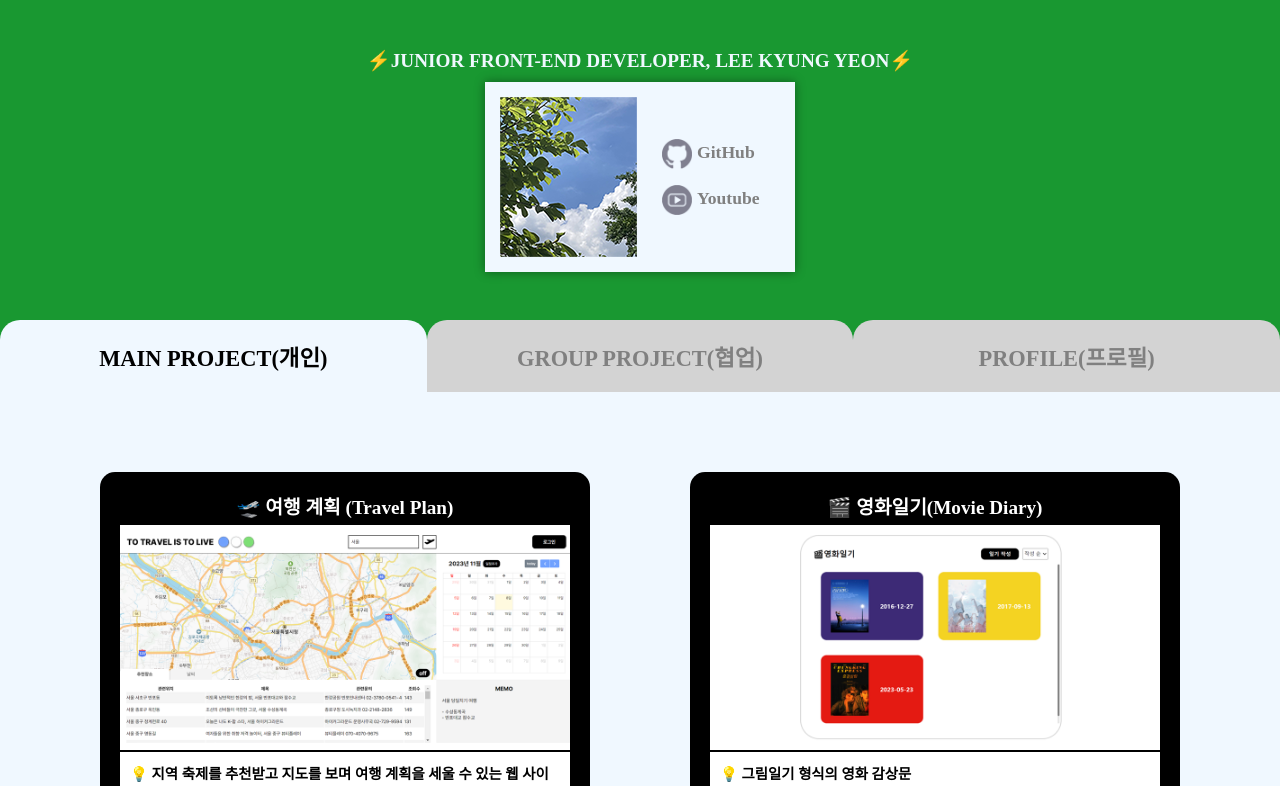
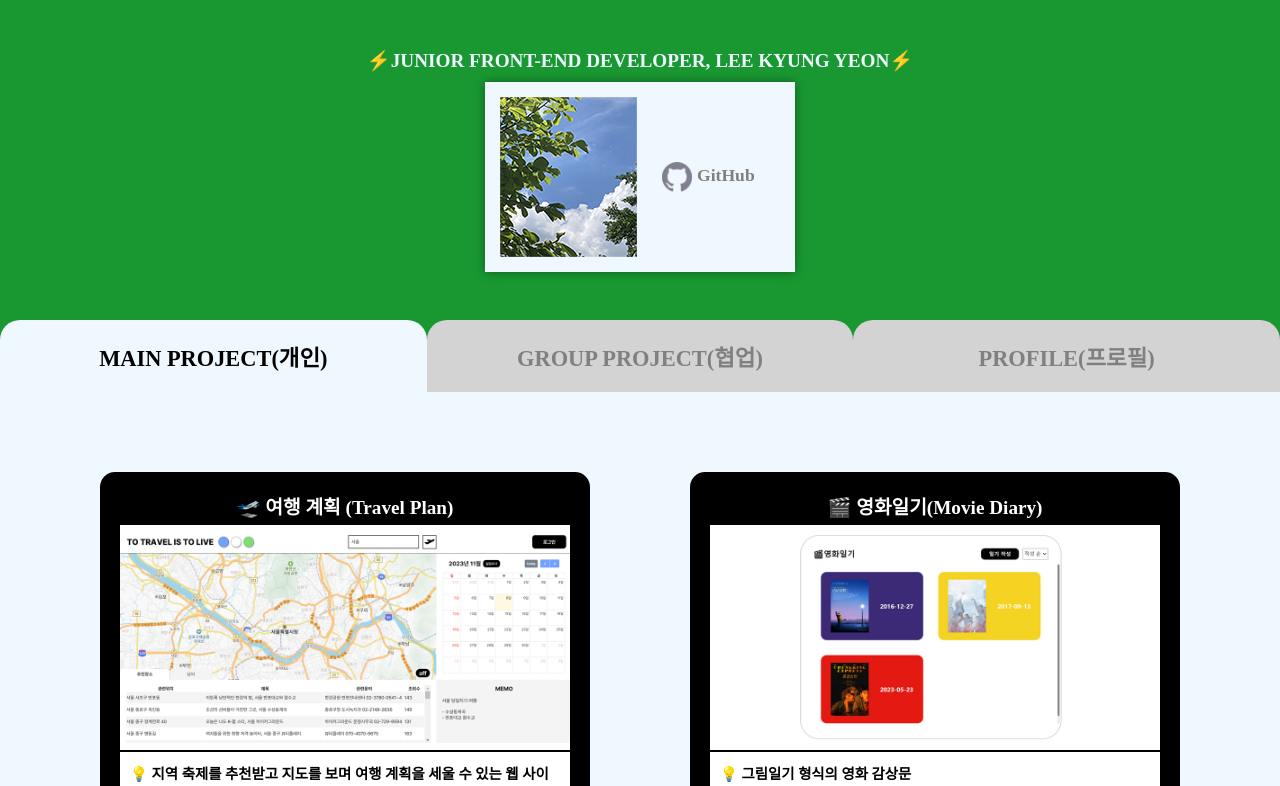
Before and after one commit to kylee31/web-portfolio, a React (Create React App) app: page / in a window 1280 px wide. Shown: the top 786 px of the page. Built offline with nearby package versions, Linux system fonts and the light colour scheme; a web font is replaced by a local one.

Commit message:
[feat] 링크 삭제

```diff
--- a/src/component/Header.tsx
+++ b/src/component/Header.tsx
@@ -53,14 +53,14 @@ function Header() {
               <Img alt="" src="img/logo/github.png" />
               GitHub
             </A>
-            <A
+            {/* <A
               target="_blank"
               href="https://www.youtube.com/@ky5211/featured"
               title="project 시연 영상 보러가기"
             >
               <Img alt="" src="img/logo/youtube.png" />
               Youtube
-            </A>
+            </A> */}
           </Div>
         </Info>
       </NameTag>
```
